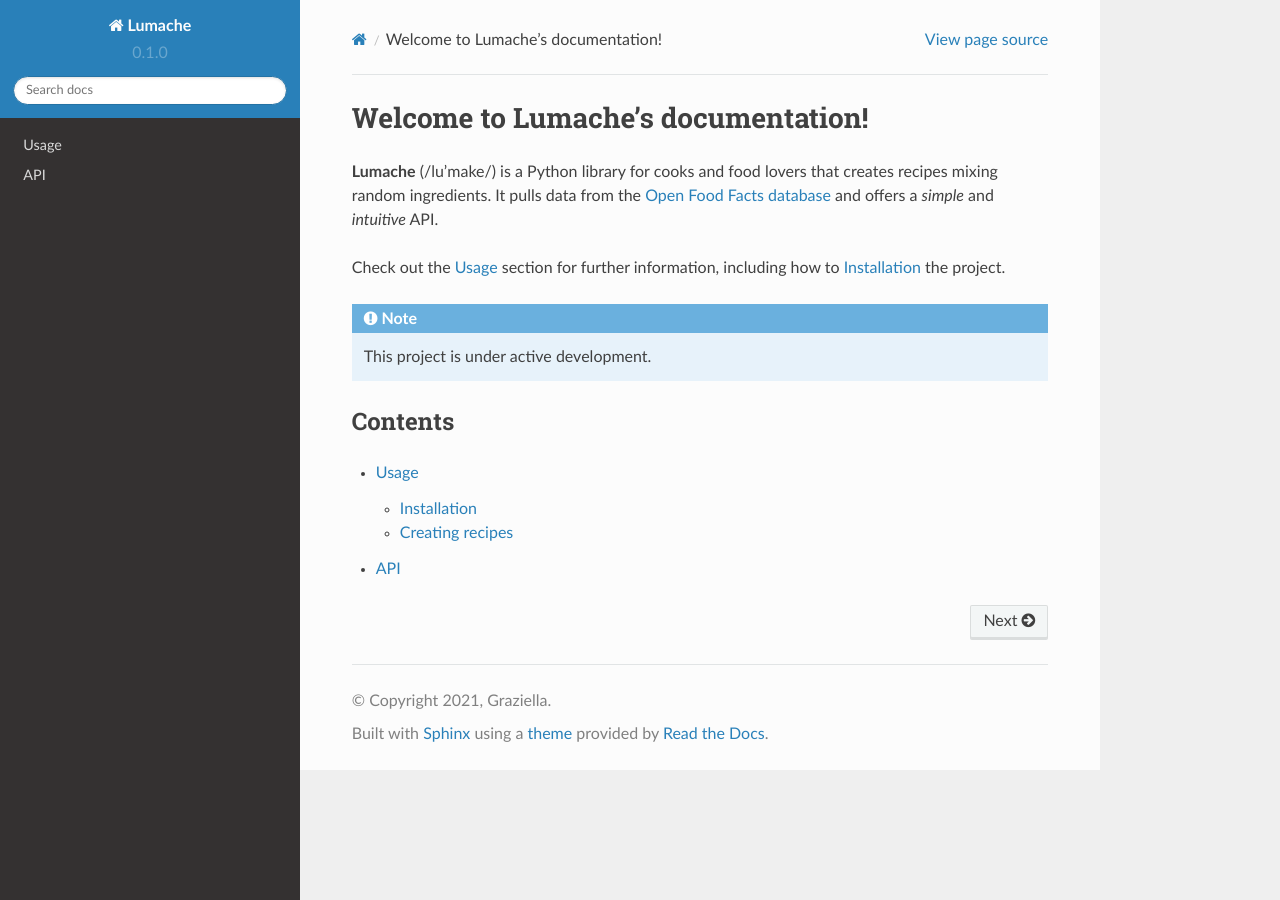
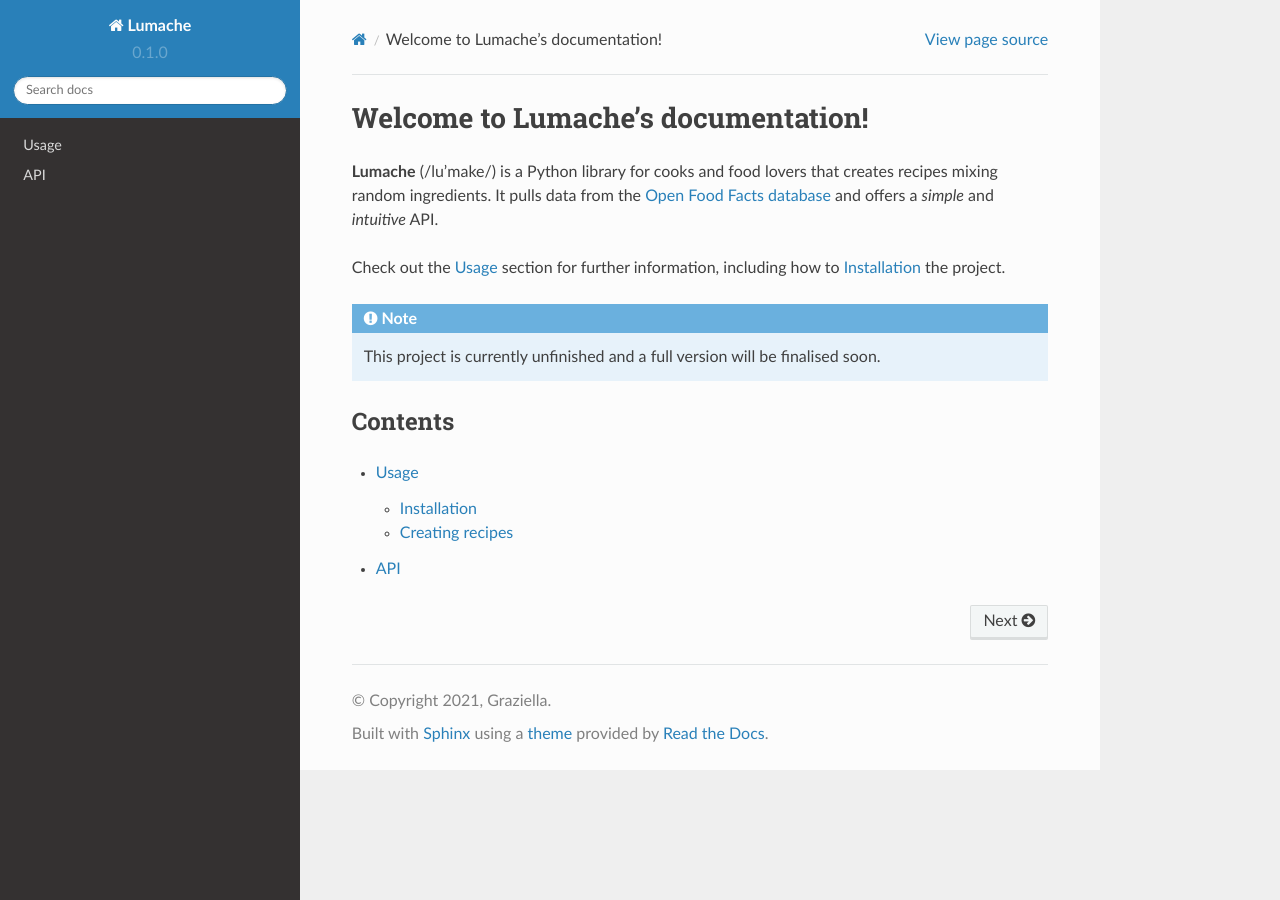
Before and after one commit to ACalebN/Experience-day, a Sphinx documentation site: the page built from docs/source/index.rst, in a window 1280 px wide. Built offline with Sphinx 7.4.7 and the Read the Docs theme 2.0.0, drawn with Linux system fonts in a browser that asks for light colours.

Commit message:
Update index.rst
basic change of text

```diff
--- a/docs/source/index.rst
+++ b/docs/source/index.rst
@@ -11,7 +11,7 @@ how to :ref:`installation` the project.
 
 .. note::
 
-   This project is under active development.
+   This project is currently unfinished and a full version will be finalised soon.
 
 Contents
 --------
```
